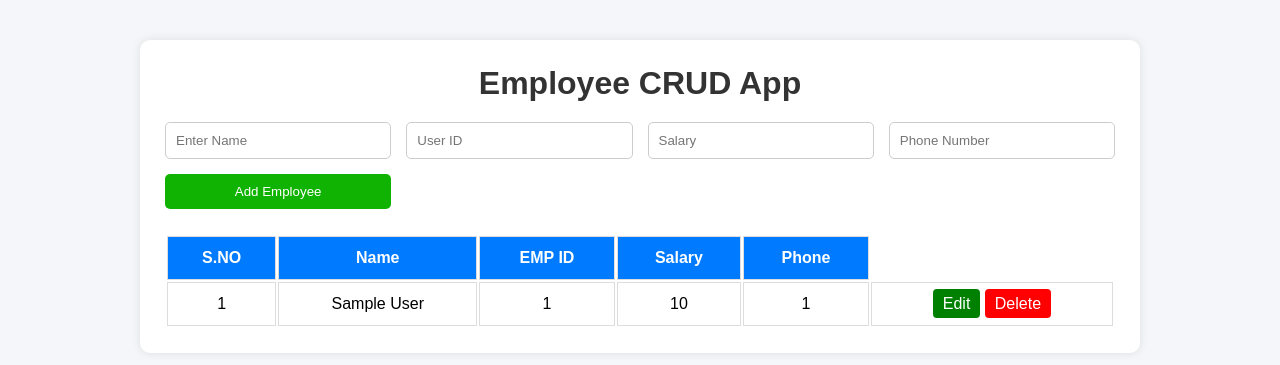
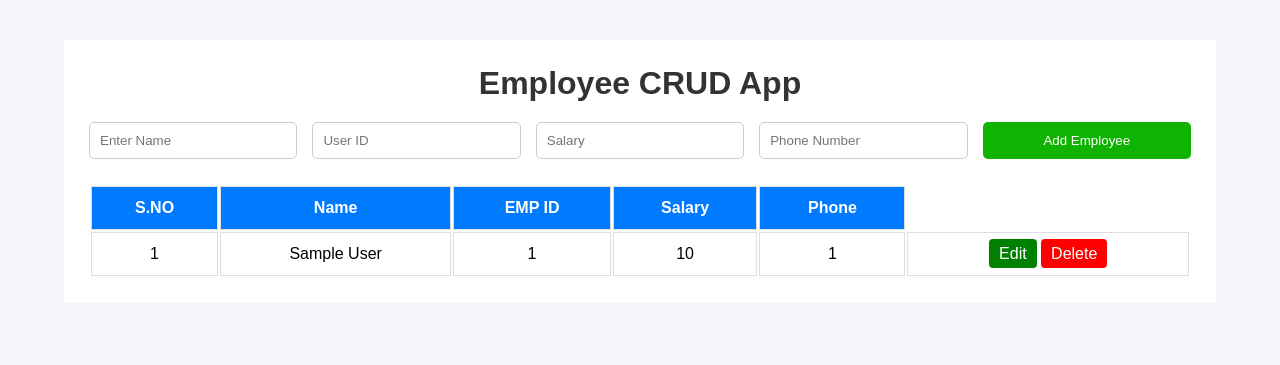
Before and after one commit to maheswarandev7-star/crud_app, a Flask app: page / in a window 1280 px wide. Shown: the top 365 px of the page. Run offline with Flask 3, Linux system fonts and the light colour scheme; tables that the repository leaves empty hold one stand-in row (values such as "Sample post").

Commit message:
Update style.css

```diff
--- a/static/style.css
+++ b/static/style.css
@@ -11,12 +11,10 @@ body{
 
 .container{
     width:90%;
-    max-width:1000px;
     margin:40px auto;
     background:#fff;
     padding:25px;
-    border-radius:10px;
-    box-shadow:0 0 10px rgba(0,0,0,0.1);
+
 }
 
 h1{
```
